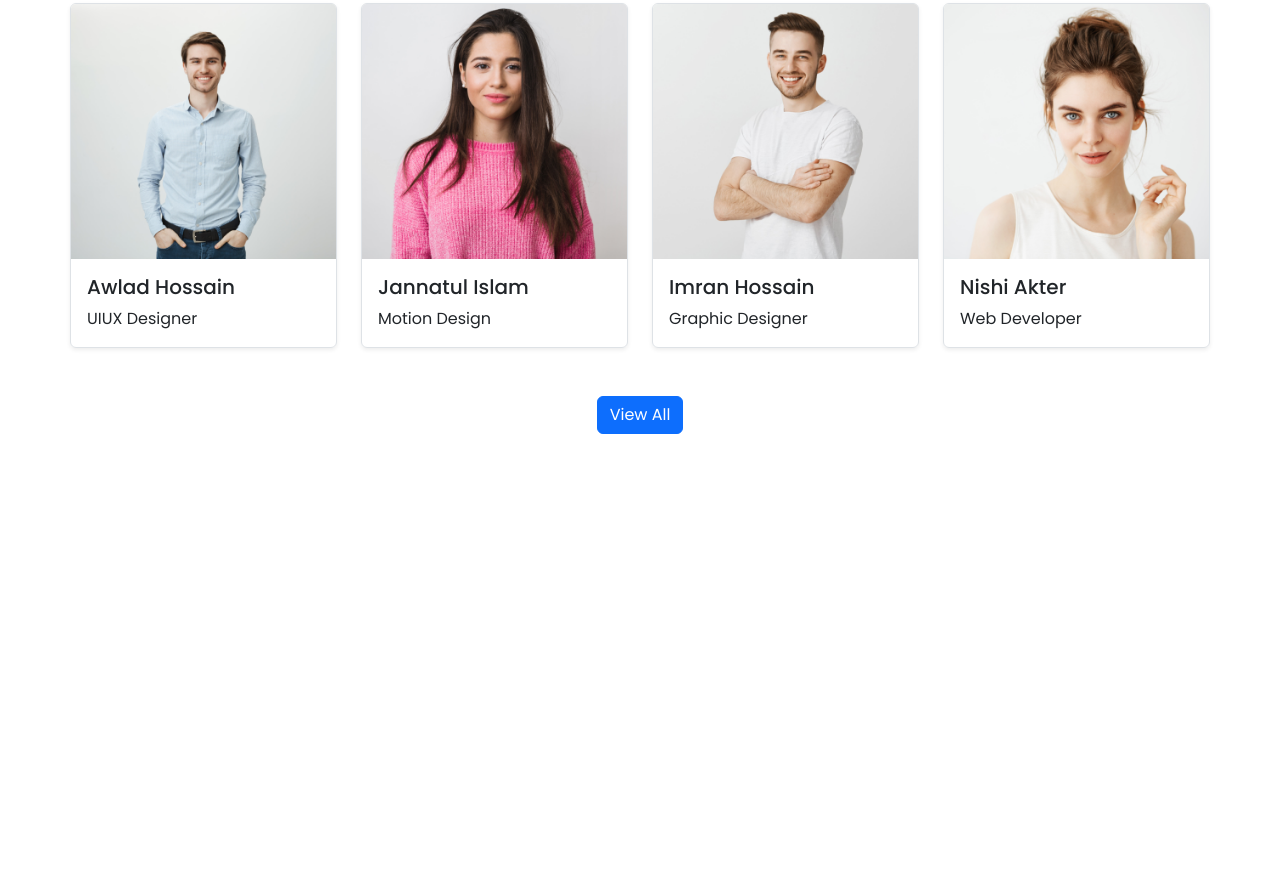
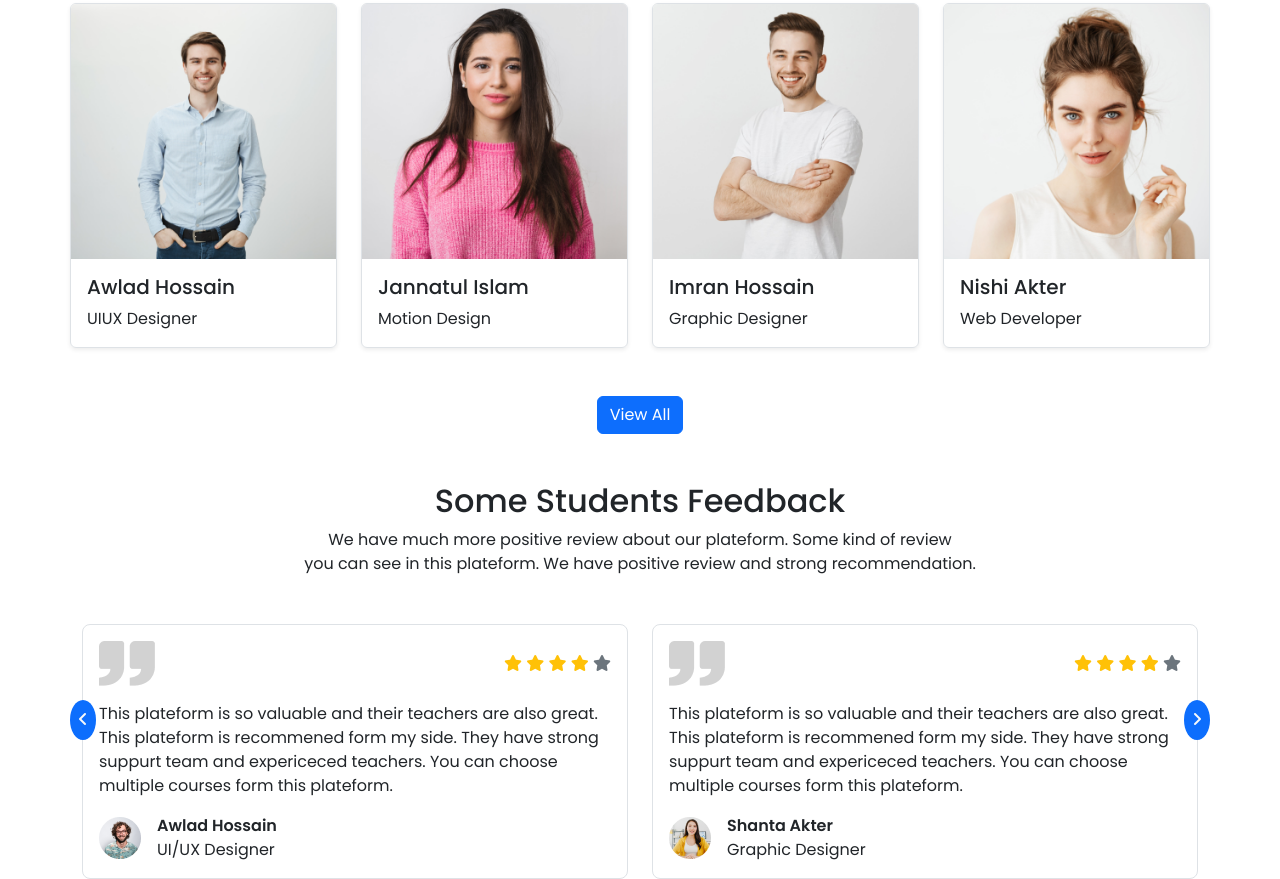
Before and after one commit to 60450sagor/Assignment-3, a plain HTML site: page index.html in a window 1280 px wide. Shown: the part 2841-3720 px from the top of the page. Before the commit the page ends 3323 px from the top, so only its background shows below. Drawn offline with nearby package versions, Linux system fonts and the light colour scheme.

Commit message:
students-feedback section

```diff
--- a/index.html
+++ b/index.html
@@ -317,6 +317,67 @@
       </div>
   </section>
   <!-- Sucessfull students section end -->
+     <!-- feedback section start -->
+     <section class="container mt-5">
+      <h2 class="text-center">Some Students Feedback</h2>
+      <p class="text-center">We have much more positive review about our plateform. Some kind of review <br>you can see in this plateform. We have positive review and strong recommendation.</p>
+      <div class="review-section row gy-4 mt-4 position-relative">
+          <div class="d-none d-lg-flex justify-content-between position-absolute bottom-50 p-0">
+              <a class="bg-primary p-2 rounded-circle text-light" href="#"><i class="fa-solid fa-angle-left"></i></a>
+              <a class="bg-primary p-2 rounded-circle text-light" href="#"><i class="fa-solid fa-angle-right"></i></a>
+          </div>
+          <div class="review-cards col-12 col-lg-6">
+              <div class="review-card border border-1 p-3 rounded-3">
+                  <div class="review-top mb-3 d-flex justify-content-between align-items-center">
+                      <img src="images/comma.png" alt="">
+                      <div>
+                          <i class="fa-solid fa-star text-warning"></i>
+                          <i class="fa-solid fa-star text-warning"></i>
+                          <i class="fa-solid fa-star text-warning"></i>
+                          <i class="fa-solid fa-star text-warning"></i>
+                          <i class="fa-solid fa-star text-secondary"></i>
+                      </div>
+                  </div>
+                  <p>This plateform is so valuable and their teachers are also great. This plateform is recommened form my side. They have strong suppurt team and expericeced teachers. You can choose multiple courses form this plateform.</p>
+                  <div class="user d-flex align-items-center">
+                      <img src="images/student/student-5.png" class="d-block img-fluid" alt="">
+                      <div class="ms-3">
+                          <p class="m-0 fw-semibold">Awlad Hossain</p>
+                          <p class="m-0">UI/UX Designer</p>
+                      </div>
+                  </div>
+              </div>
+          </div>
+
+          <div class="review-cards col-12 col-lg-6">
+              <div class="review-card border border-1 p-3 rounded-3">
+                  <div class="review-top mb-3 d-flex justify-content-between align-items-center">
+                      <img src="images/comma.png" alt="">
+                      <div>
+                          <i class="fa-solid fa-star text-warning"></i>
+                          <i class="fa-solid fa-star text-warning"></i>
+                          <i class="fa-solid fa-star text-warning"></i>
+                          <i class="fa-solid fa-star text-warning"></i>
+                          <i class="fa-solid fa-star text-secondary"></i>
+                      </div>
+                  </div>
+                  <p>This plateform is so valuable and their teachers are also great. This plateform is recommened form my side. They have strong suppurt team and expericeced teachers. You can choose multiple courses form this plateform.</p>
+                  <div class="user d-flex align-items-center">
+                      <img src="images/student/student-6.png" class="d-block img-fluid" alt="">
+                      <div class="ms-3">
+                          <p class="m-0 fw-semibold">Shanta Akter</p>
+                          <p class="m-0">Graphic Designer</p>
+                      </div>
+                  </div>
+              </div>
+          </div>
+          <div class="view-all d-flex d-lg-none justify-content-center mt-5">
+              <a href="#" class="btn btn-primary">View All</a>
+          </div>
+      </div>
+  </section>
+  <!-- feedback section end -->
+
 
      </main>
     <script
--- a/style/style.css
+++ b/style/style.css
@@ -18,3 +18,18 @@
   font-size: 4.5em;
   margin-top: 4%;
 }
+/* ----responsive font size------ */
+@media screen and (max-width: 992px) {
+  .carousel-caption h1 {
+    font-size: 3em;
+  }
+}
+
+@media screen and (max-width: 768px) {
+  .carousel-caption h1 {
+    font-size: 2em;
+  }
+  .carousel-caption p {
+    font-size: 10px;
+  }
+}
```
